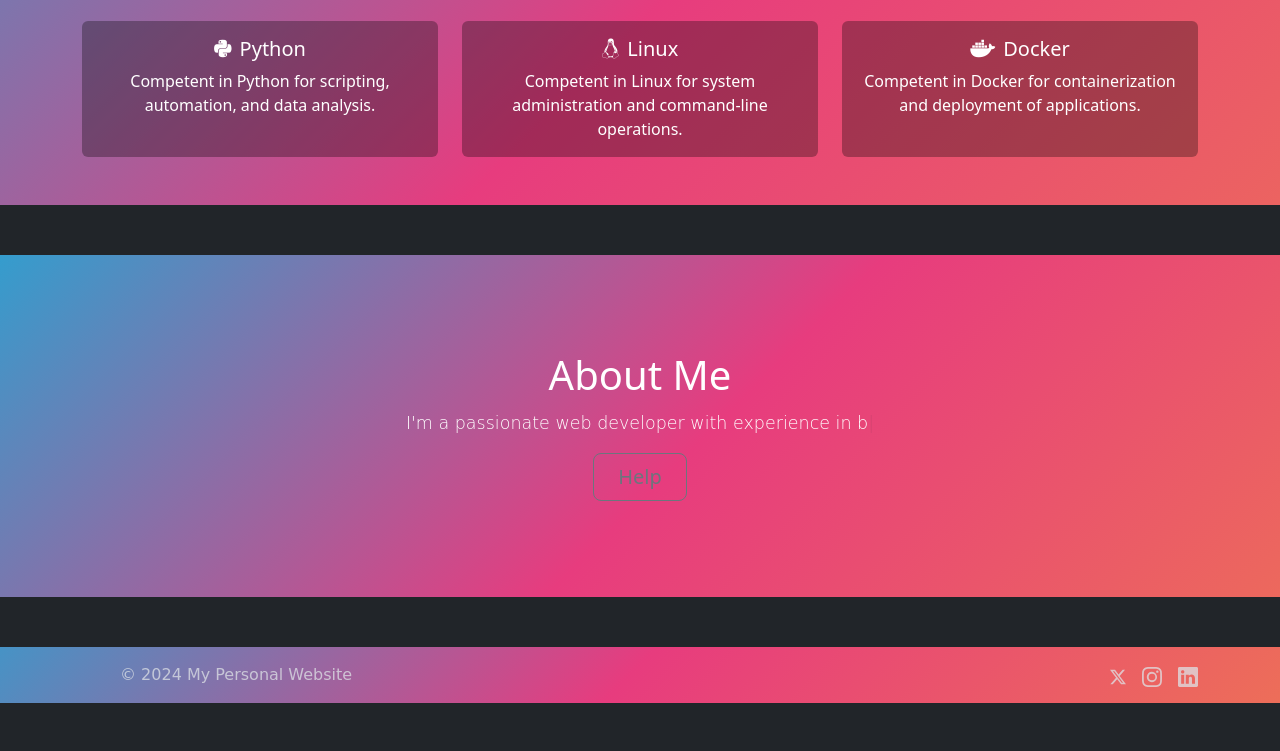
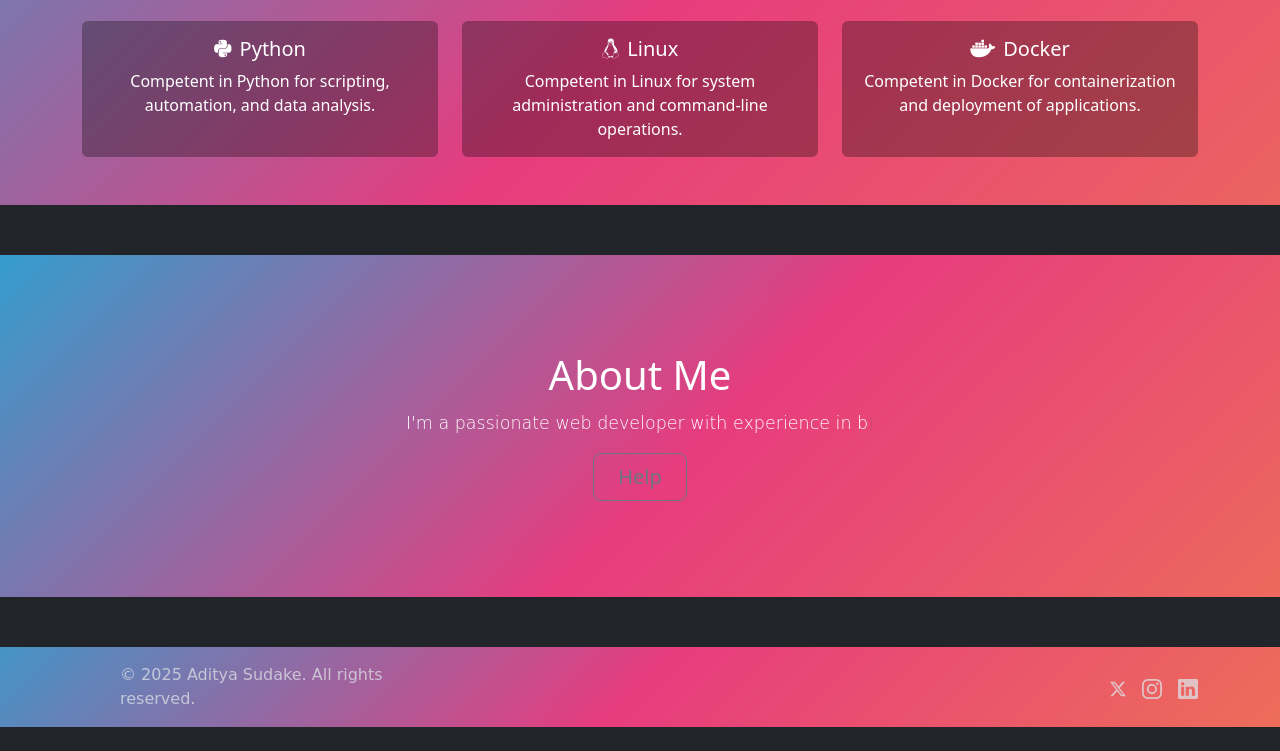
Before and after one commit to adityasudake108/My-Personal-Website, a plain HTML site: page index.html in a window 1280 px wide. Shown: the part 2093-2844 px from the top of the page. Before the commit the page ends 2820 px from the top, so only its background shows below. Drawn offline with nearby package versions, Linux system fonts and the light colour scheme.

Commit message:
Update the year

```diff
--- a/index.html
+++ b/index.html
@@ -325,9 +325,8 @@
           <a href="/" class="mb-3 me-2 mb-md-0 text-body-secondary text-decoration-none lh-1">
             <svg class="bi" width="30" height="24"><use xlink:href="#bootstrap"></use></svg>
           </a>
-          <span class="mb-3 mb-md-0 text-body-secondary">© 2024 My Personal Website</span>
+          <span class="mb-3 mb-md-0 text-body-secondary">© 2025 Aditya Sudake. All rights reserved.</span>
           <!-- <span class="mb-3 mb-md-0 text-body-secondary">© aditya</span> -->
-
 
         </div>
 
```
